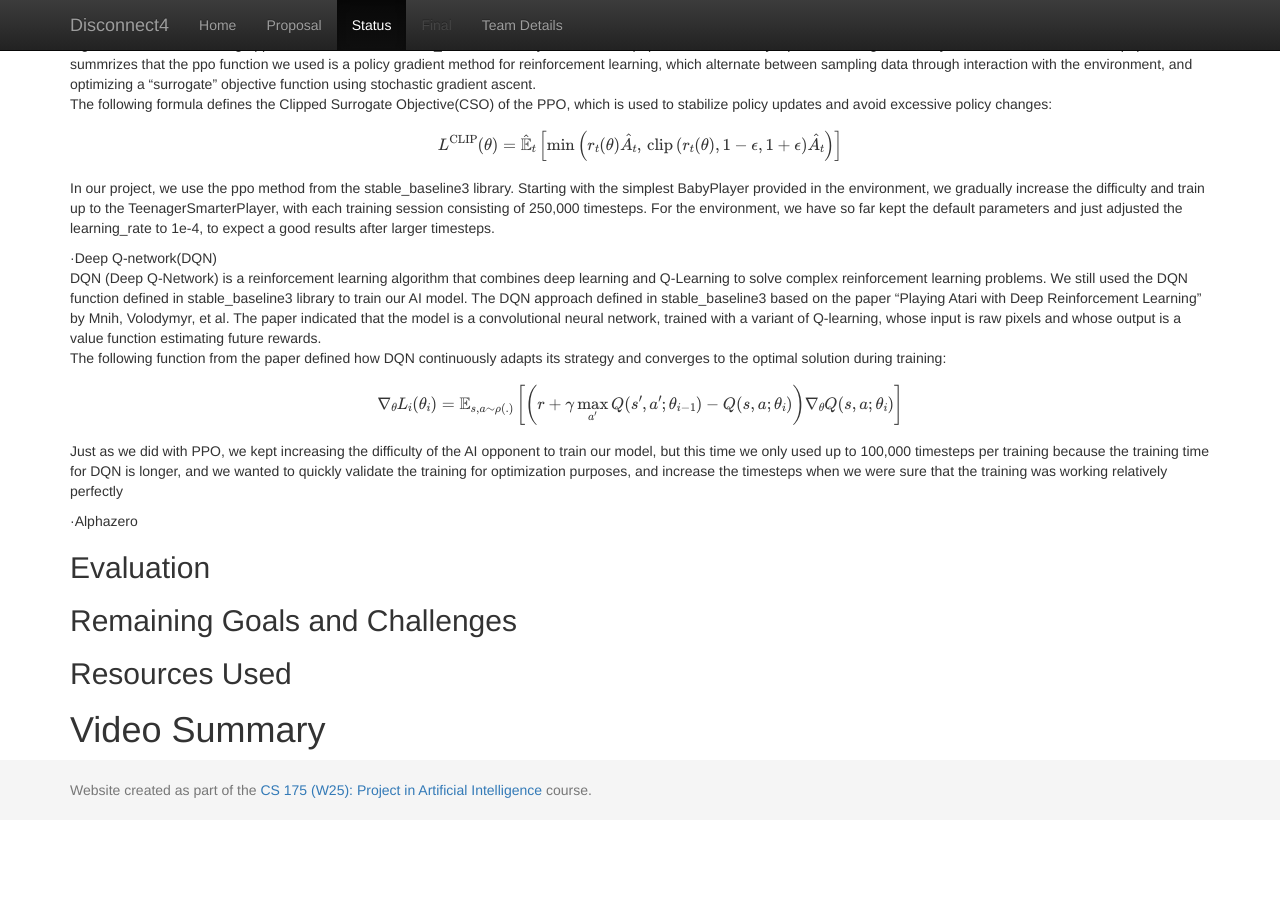
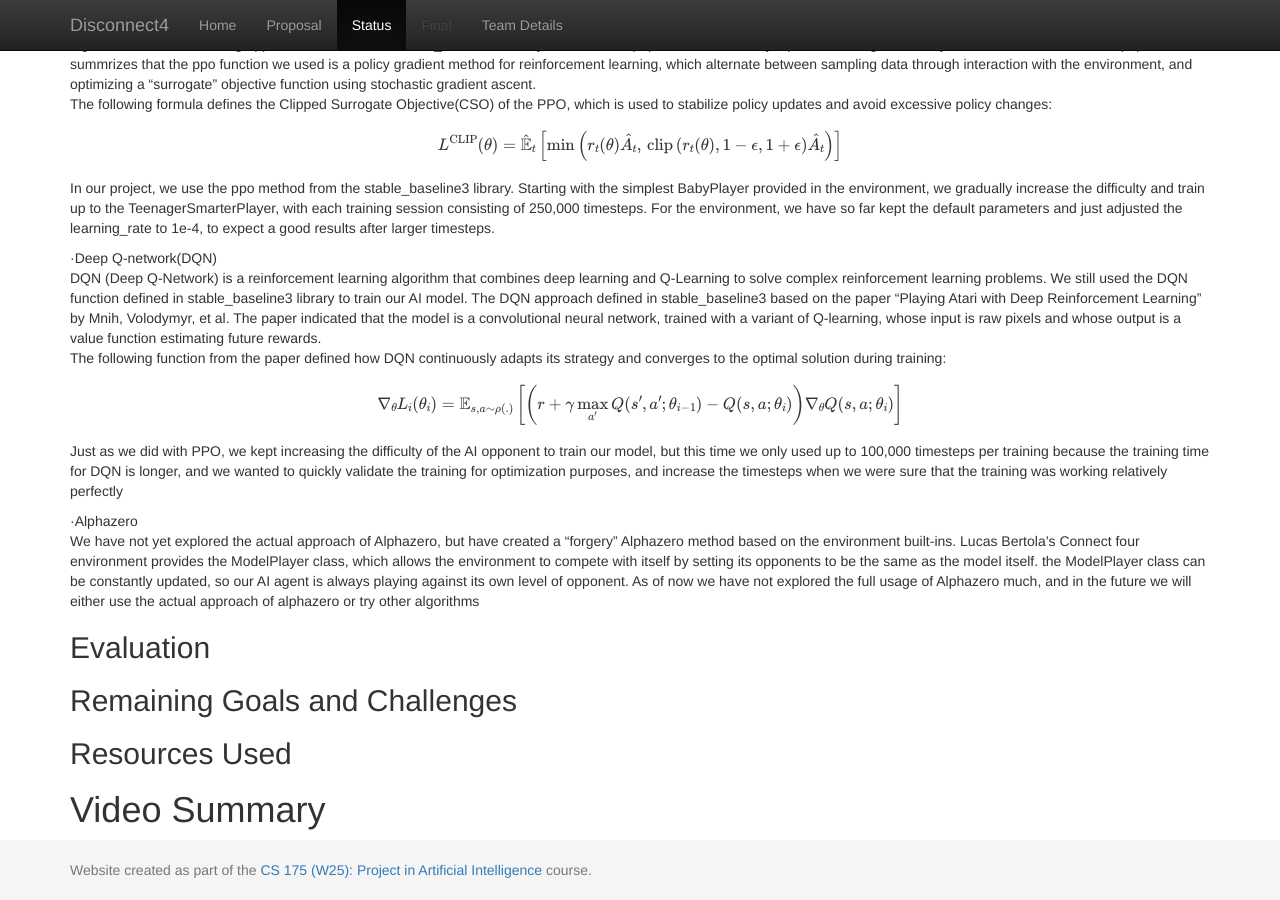
Before and after one commit to guangf1/Connect4, a Jekyll site: the page built from docs/status.md, in a window 1280 px wide and 900 px high, scrolled down 635 px. Built offline with Jekyll 4.4.1, drawn with Linux system fonts in a browser that asks for light colours; formulas are drawn with MathJax 3; before the commit the page ends 1455 px from its top, so only the background shows below that.

Commit message:
Update status.md

```diff
--- a/docs/status.md
+++ b/docs/status.md
@@ -35,8 +35,7 @@ Just as we did with PPO, we kept increasing the difficulty of the AI opponent to
 
 
 ·Alphazero
-
-
+We have not yet explored the actual approach of Alphazero, but have created a “forgery” Alphazero method based on the environment built-ins. Lucas Bertola's Connect four environment provides the ModelPlayer class, which allows the environment to compete with itself by setting its opponents to be the same as the model itself. the ModelPlayer class can be constantly updated, so our AI agent is always playing against its own level of opponent. As of now we have not explored the full usage of Alphazero much, and in the future we will either use the actual approach of alphazero or try other algorithms
 
 ## Evaluation
 
```
